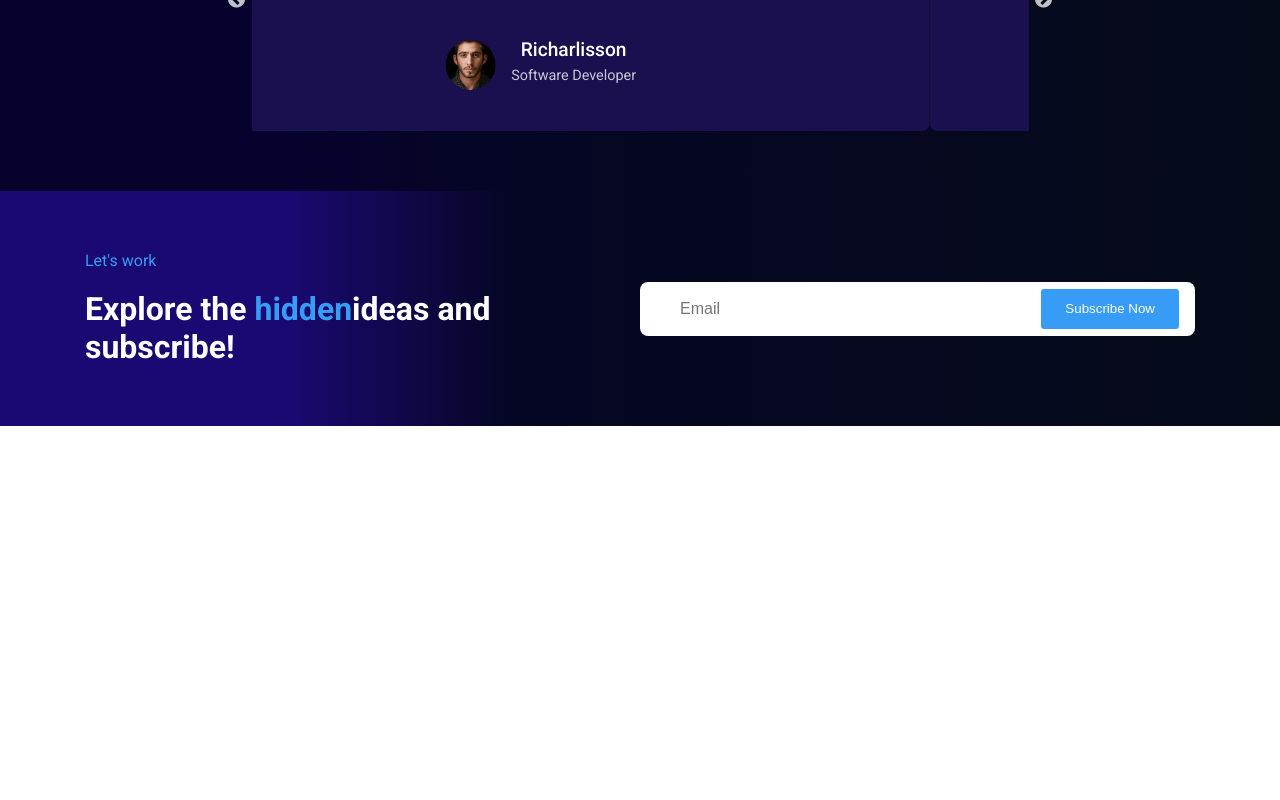
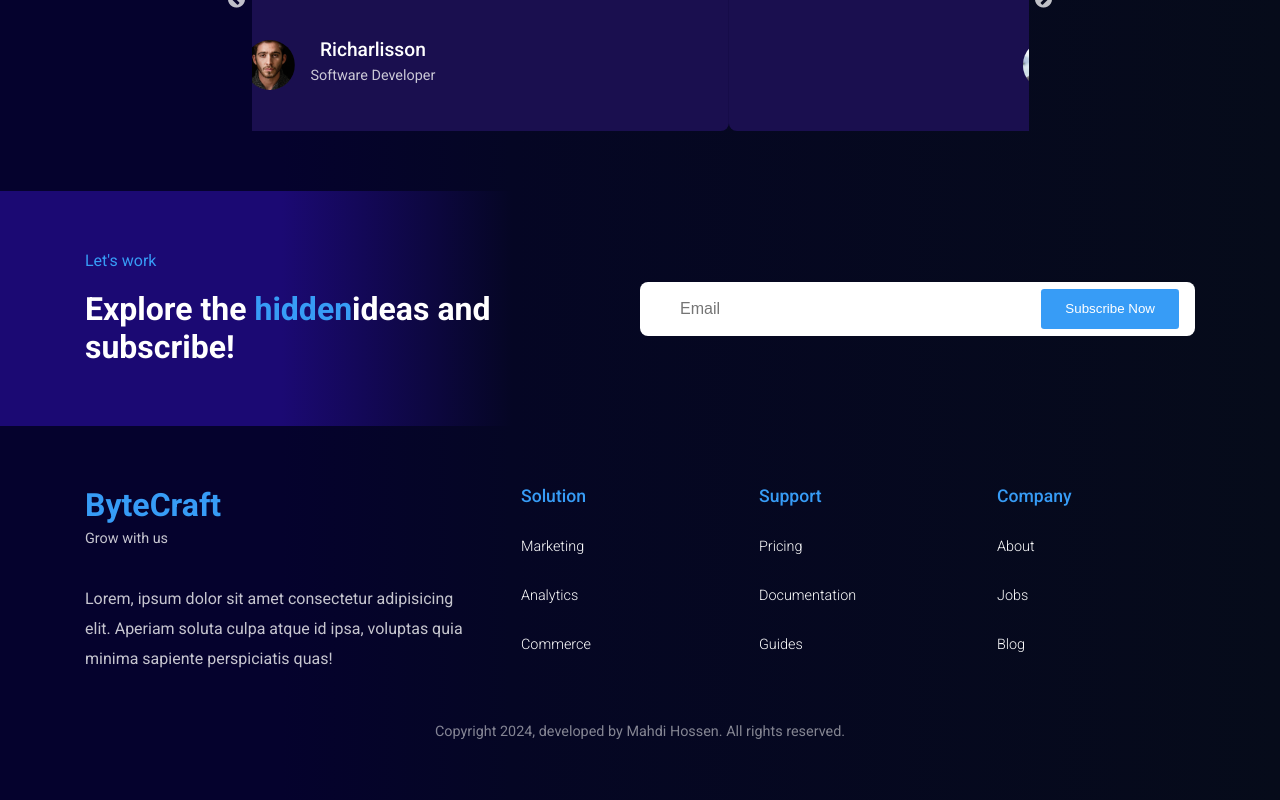
Before and after one commit to 0Mahdi/agency-website, a React (Create React App) app: page / in a window 1280 px wide. Shown: the part 3894-4694 px from the top of the page. Before the commit the page ends 4320 px from the top, so only its background shows below. Built offline with nearby package versions, Linux system fonts and the light colour scheme.

Commit message:
footer section completed

```diff
--- a/src/App.js
+++ b/src/App.js
@@ -1,4 +1,5 @@
 import './App.css';
+import Footer from './components/Footer/Footer';
 import Header from './components/Header/Header';
 import About from './components/UI/About';
 import Blog from './components/UI/Blog';
@@ -21,6 +22,7 @@ function App() {
       <Blog />
       <Testimonial />
       <Newsletter />
+      <Footer />
     </>
   )
 }
--- /dev/null
+++ b/src/components/Footer/Footer.jsx
@@ -0,0 +1,110 @@
+import React from 'react'
+import './footer.css';
+
+const quickLinks01 =[
+    {
+        path: '#',
+        display: 'Marketing'
+    },
+    {
+        path: '#',
+        display: 'Analytics'
+    },
+    {
+        path: '#',
+        display: 'Commerce'
+    },
+]
+
+const quickLinks02 =[
+    {
+        path: '#',
+        display: 'Pricing'
+    },
+    {
+        path: '#',
+        display: 'Documentation'
+    },
+    {
+        path: '#',
+        display: 'Guides'
+    },
+]
+
+const quickLinks03 =[
+    {
+        path: '#about',
+        display: 'About'
+    },
+    {
+        path: '#',
+        display: 'Jobs'
+    },
+    {
+        path: '#blog',
+        display: 'Blog'
+    },
+]
+
+const Footer = () => {
+
+    const year = new Date().getFullYear()
+  return (
+    <footer className="footer">
+        <div className="container">
+            <div className="footer__wrapper">
+                <div className="footer__logo">
+                    <h2>ByteCraft</h2>
+                    <p className='description'>Grow with us</p>
+
+                    <p className="small__text description">Lorem, ipsum dolor sit amet consectetur adipisicing elit. Aperiam soluta culpa atque id ipsa, voluptas quia minima sapiente perspiciatis quas!</p>
+                </div>
+
+                <div className="footer__quick-links">
+                    <div className="quick__links-title">Solution</div>
+                    <ul className="quick__links">
+                        {
+                            quickLinks01.map((item, index)=>(
+                                <li className='quick__links-item' key={index}>
+                                    <a href={item.path}>{item.display}</a>
+                                </li>
+                            ))
+                        }
+                    </ul>
+                </div>
+
+                <div className="footer__quick-links">
+                    <div className="quick__links-title">Support</div>
+                    <ul className="quick__links">
+                        {
+                            quickLinks02.map((item, index)=>(
+                                <li className='quick__links-item' key={index}>
+                                    <a href={item.path}>{item.display}</a>
+                                </li>
+                            ))
+                        }
+                    </ul>
+                </div>
+
+                <div className="footer__quick-links">
+                    <div className="quick__links-title">Company</div>
+                    <ul className="quick__links">
+                        {
+                            quickLinks03.map((item, index)=>(
+                                <li className='quick__links-item' key={index}>
+                                    <a href={item.path}>{item.display}</a>
+                                </li>
+                            ))
+                        }
+                    </ul>
+                </div>
+            </div>
+
+            <p className="copyright">Copyright {year}, developed by Mahdi Hossen.
+            All rights reserved.{" "} </p>
+        </div>
+    </footer>
+  )
+}
+
+export default Footer
--- /dev/null
+++ b/src/components/Footer/footer.css
@@ -0,0 +1,60 @@
+.footer {
+    padding: 60px 0px;
+}
+
+.footer__wrapper{
+    display: flex;
+    justify-content: space-between;
+    column-gap: 2.5rem;
+}
+
+.footer__logo{
+    width: 40%;
+}
+
+.footer__quick-links{
+    width: 20%;
+}
+
+.footer__logo h2{
+    color: var(--primary-color);
+}
+
+.small__text {
+    font-size: 1rem;
+    margin-top: 30px;
+}
+
+.quick__links-title {
+    font-size: 1.1rem;
+    color: var(--primary-color);
+    font-weight: 500;
+    margin-bottom: 30px;
+}
+
+.quick__links {
+    list-style: none;
+}
+
+.quick__links-item{
+    margin-bottom: 30px;
+}
+
+.quick__links-item a {
+    font-size: 0.9rem;
+    font-weight: 300;
+    cursor: pointer;
+}
+
+.quick__links-item a:hover {
+    color: var(--primary-color);
+}
+
+
+.copyright{
+    color: #ffffff82;
+    margin-top: 40px;
+    text-align: center;
+    font-size: .9rem;
+    font-weight: 400;
+}
```
